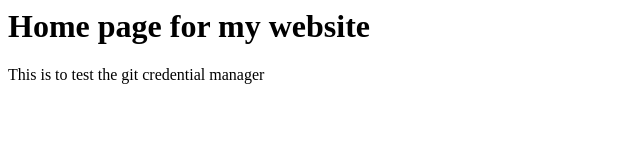
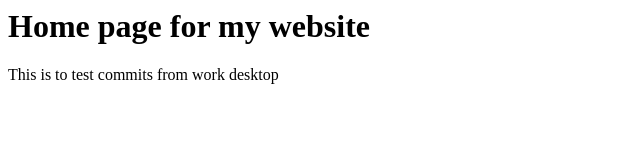
Before and after one commit to amos-hodges/amos-hodges.github.io, a plain HTML site: page index.html in a window 1280 px wide. Shown: the full height of the page, 0-640 px from the left. Drawn offline with Linux system fonts and the light colour scheme.

Commit message:
testing work computer

```diff
--- a/index.html
+++ b/index.html
@@ -1,14 +1,15 @@
+<html lang="en">
 
-
-<html lang="en">
 <head>
     <meta charset="UTF-8">
     <meta name="viewport" content="width=device-width, initial-scale=1.0">
     <title>Document</title>
 </head>
+
 <body>
     <h1>Home page for my website</h1>
-    <p>This is to test the git credential manager
+    <p>This is to test commits from work desktop
     </p>
 </body>
+
 </html>
```
